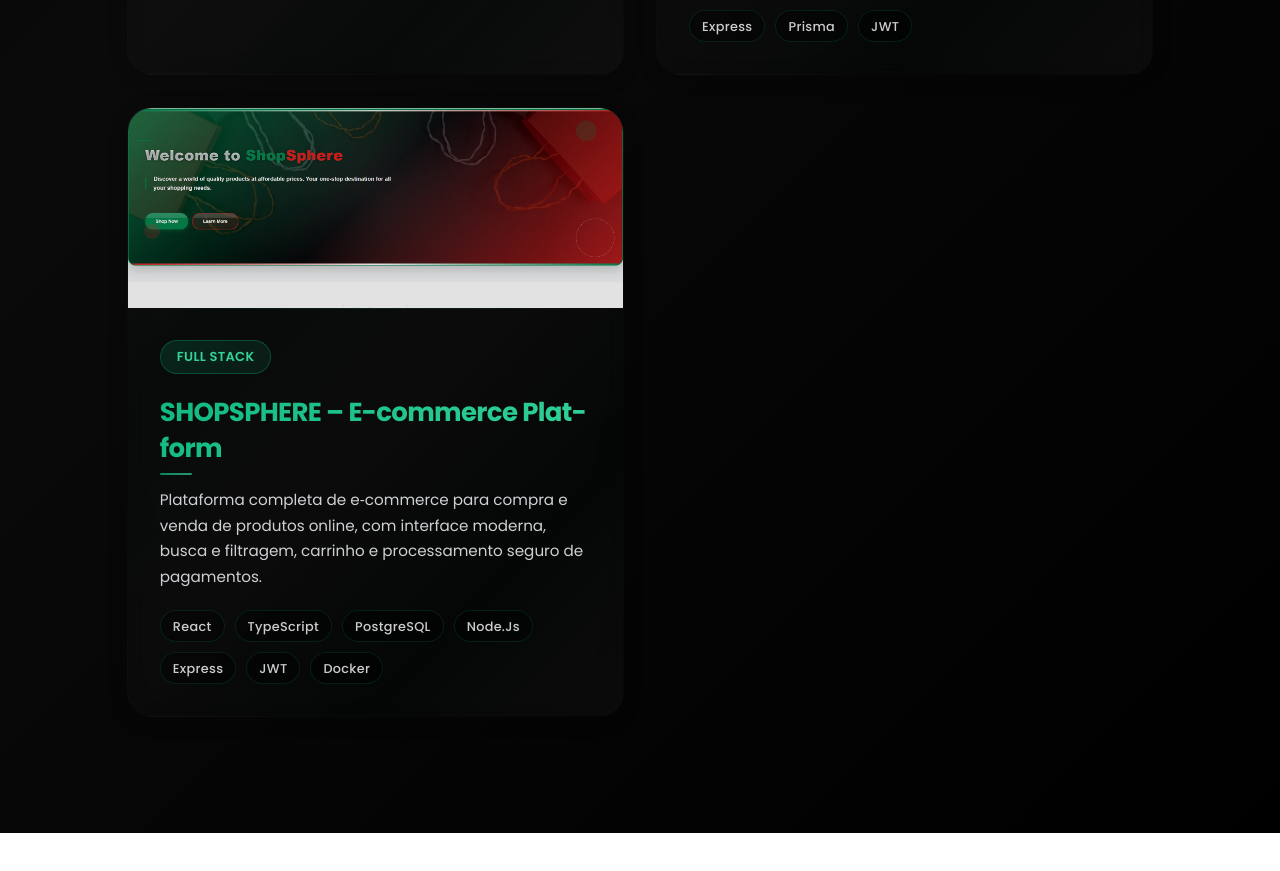
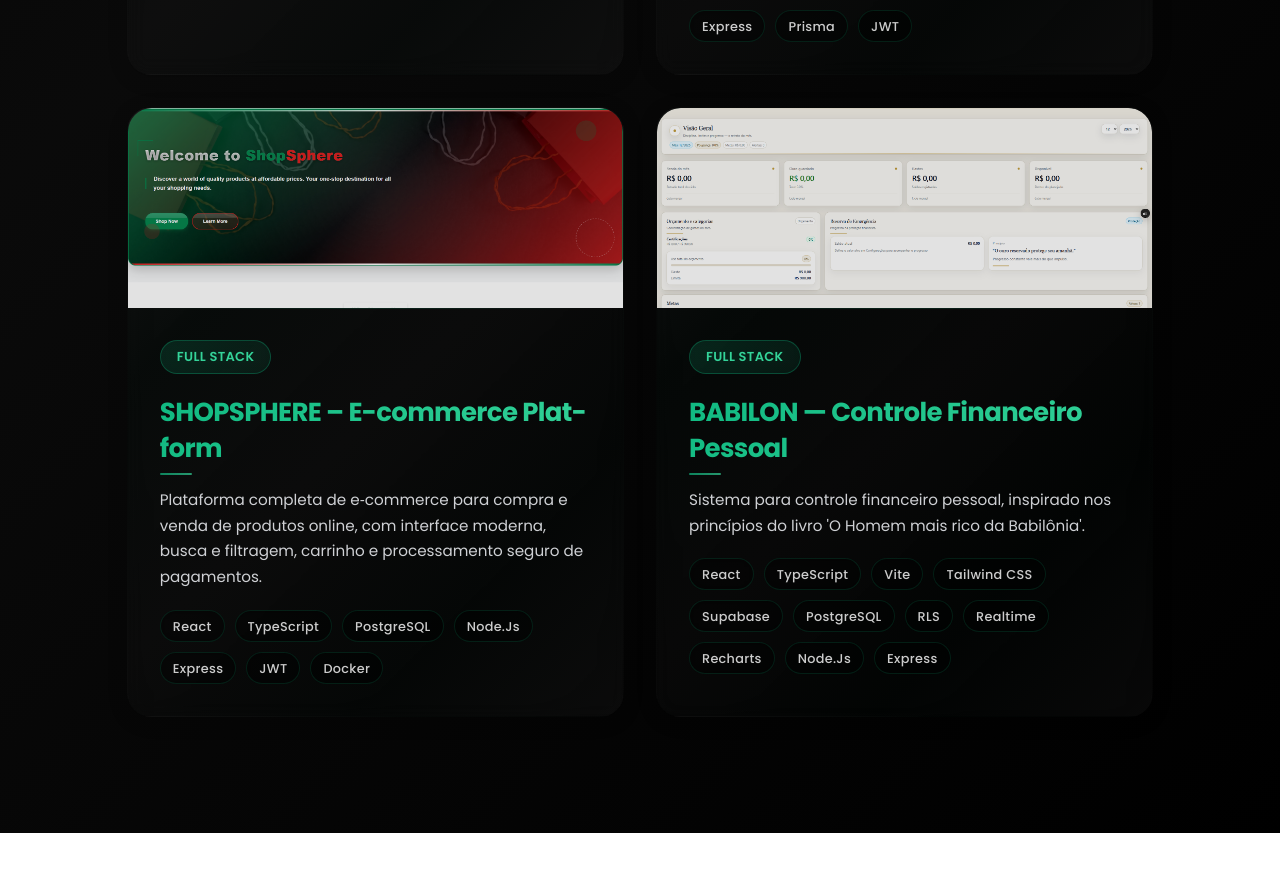
Before and after one commit to pedroavv1914/next-portfolio, a Next.js app: page / in a window 1280 px wide. Shown: the part 7535-8406 px from the top of the page. Built offline with nearby package versions, Linux system fonts and the light colour scheme.

Commit message:
feat(Portifolio): add Babilon project to portfolio list
Add new portfolio entry for Babilon personal finance control system with React, TypeScript, and Supabase stack. Includes project details, tags, and demo URL.

```diff
--- a/src/components/Portifolio.tsx
+++ b/src/components/Portifolio.tsx
@@ -71,6 +71,17 @@
       tags: ["React", "TypeScript", "PostgreSQL", "Node.js", "Express", "JWT", "Docker"],
       frontUrl: "https://github.com/pedroavv1914/frontend-api-shopSphere",
       backUrl: "https://github.com/pedroavv1914/backend-api-shopSphere",
+    },
+    // 6) BABILON — Full stack
+    {
+      id: "projeto-babilon",
+      title: "BABILON — Controle Financeiro Pessoal",
+      desc: "Sistema para controle financeiro pessoal, inspirado nos princípios do livro 'O Homem mais rico da Babilônia'.",
+      imgSrc: "/projeto-babilon.png",
+      type: "full",
+      tags: ["React", "TypeScript", "Vite", "Tailwind CSS", "Supabase", "PostgreSQL", "RLS", "Realtime", "Recharts", "Node.js", "Express"],
+      frontUrl: "https://github.com/pedroavv1914/Babilon",
+      demoUrl: "https://babiloncontrole.vercel.app/"
     },
   ];
 
```
